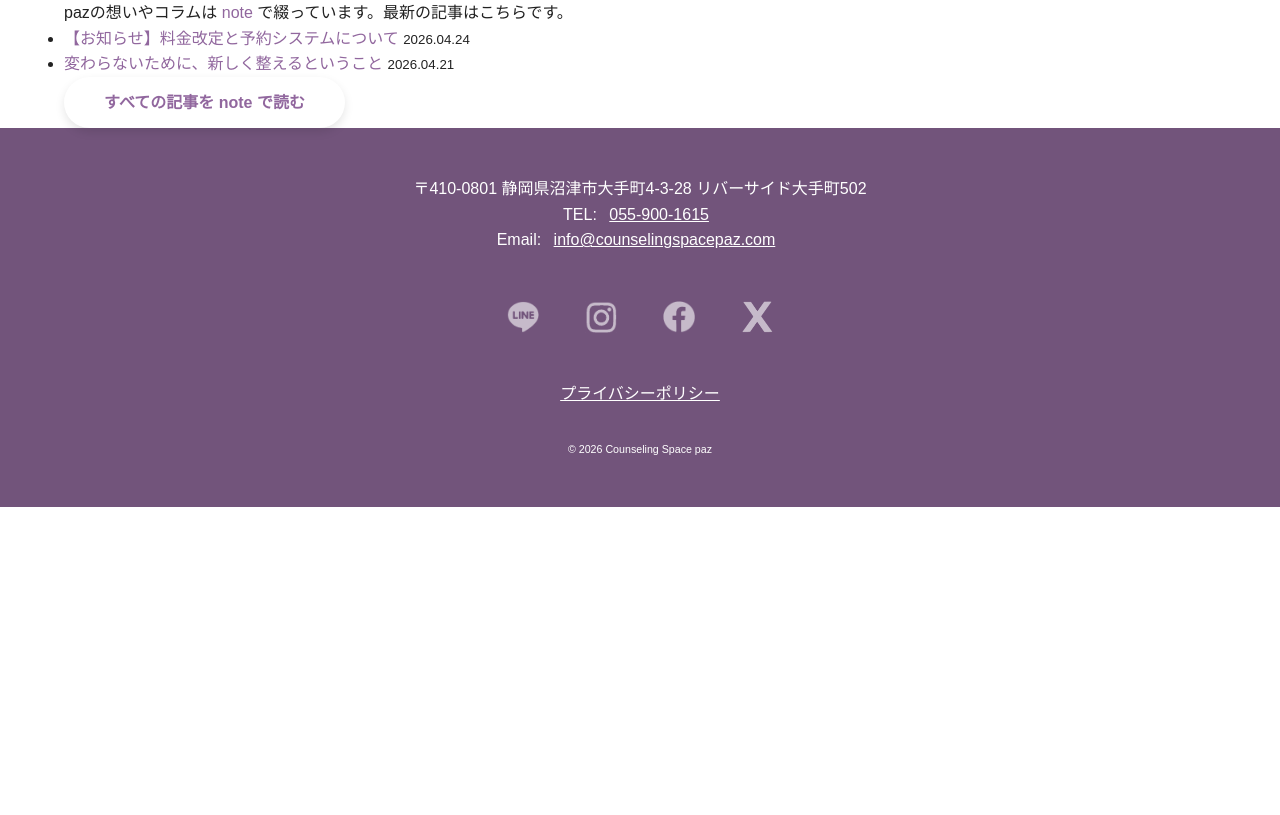
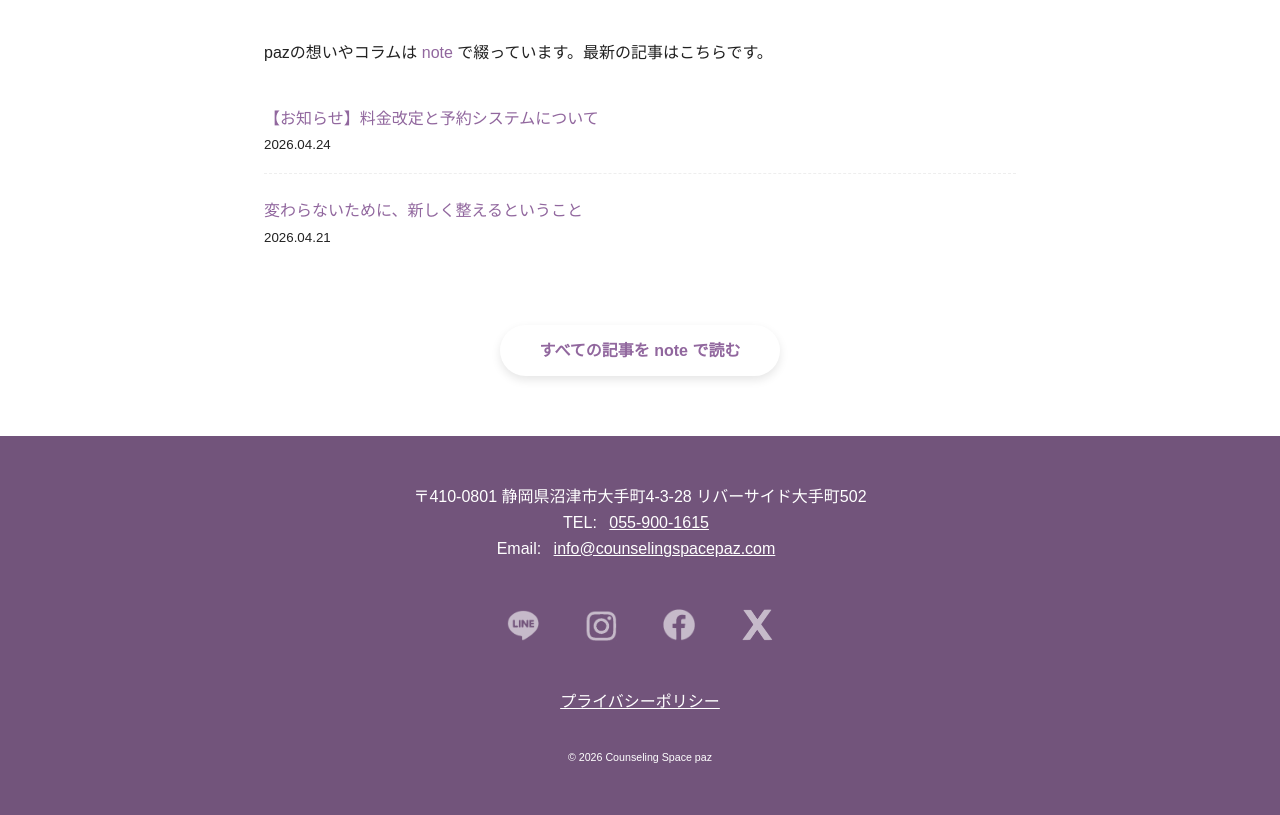
Before and after one commit to counselingspacepaz-gif/paz-site, a Jekyll site: the page built from blog/index.html, in a window 1280 px wide. Shown: the part 454-1269 px from the top of the page. Built offline with Jekyll 4.4.1, drawn with Linux system fonts in a browser that asks for light colours; some web fonts are replaced; before the commit the page ends 961 px from its top, so only the background shows below that.

Commit message:
Improve spacing and center blog note feed

```diff
--- a/assets/css/styles.css
+++ b/assets/css/styles.css
@@ -899,3 +899,52 @@ h1, h2, h3, h4 { font-weight: 700; color: var(--color-secondary); line-height: 1
 .section--hero-light .hero__text {
   display: none;
 }
+
+/* ==========================================================================
+   blog/index.html 読みものエリアの微調整
+   ========================================================================== */
+
+/* 記事エリア全体を中央に寄せ、圧迫感を逃がす */
+.note-feed .inner {
+  max-width: 800px;  /* 視線が泳がない、読みやすい幅に制限 */
+  margin-left: auto;
+  margin-right: auto;
+  padding-top: 40px;    /* 上部の余白を確保 */
+  padding-bottom: 60px; /* 下部の余白を確保 */
+}
+
+/* イントロ文とリストの間に呼吸を */
+.note-intro {
+  margin-bottom: 40px;
+}
+
+/* 記事リスト：各項目の間隔を広げ、一つ一つを大切に扱う */
+.note-list {
+  list-style: none;
+  padding: 0;
+  margin-bottom: 40px; /* 下のボタンとの距離 */
+}
+
+.note-item {
+  margin-bottom: 24px; /* 記事同士の縦の余白 */
+  padding-bottom: 16px;
+  border-bottom: 1px dashed #eee; /* 静かな区切り線（不要なら削除可） */
+}
+
+.note-item:last-child {
+  border-bottom: none;
+  margin-bottom: 0;
+}
+
+/* 記事リンク内の要素配置 */
+.note-link {
+  display: flex;
+  flex-direction: column; /* 日付とタイトルを縦に並べる（左揃え維持） */
+  gap: 4px;
+}
+
+/* noteボタン：急かさないように、十分な距離を置いて配置 */
+.note-all-link {
+  margin-top: 60px;
+  text-align: center; /* ボタンだけは中央に置くことで、セクションの終わりを示す */
+}
```
